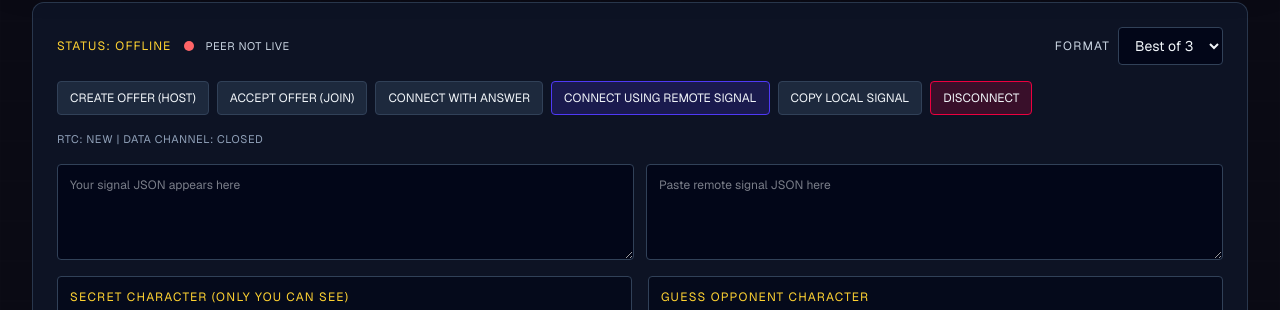
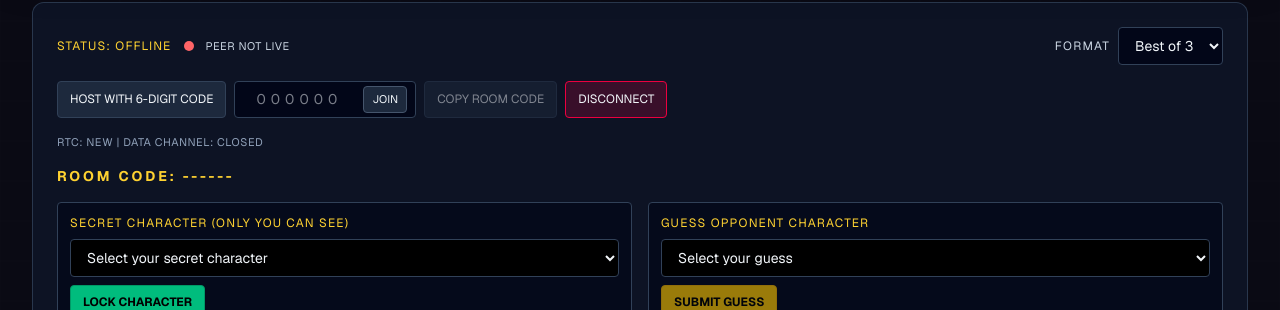
Before and after one commit to BishalAdhikari0123/guess-who, a Next.js app: page / in a window 1280 px wide. Both pictures are taken after a click on the button "ONLINE MODE OFF". Shown: the part 219-529 px from the top of the page. Built offline with nearby package versions, Linux system fonts and the light colour scheme.

Commit message:
Switch online connect to 6-digit room codes with PeerJS

```diff
--- a/package.json
+++ b/package.json
@@ -10,6 +10,7 @@
   },
   "dependencies": {
     "next": "16.2.4",
+    "peerjs": "^1.5.5",
     "react": "19.2.4",
     "react-dom": "19.2.4"
   },
--- a/src/app/page.tsx
+++ b/src/app/page.tsx
@@ -1,6 +1,7 @@
 "use client";
 
 import { useState, useEffect, useRef } from "react";
+import Peer, { DataConnection } from "peerjs";
 import { otherGames } from "../lib/other-games";
 
 type Hero = {
@@ -542,18 +543,18 @@ export default function GuessWhoGame() {
   const [lastGuessInfo, setLastGuessInfo] = useState<string>("");
 
   const [connectionStatus, setConnectionStatus] = useState<
-    "offline" | "waiting-offer" | "waiting-answer" | "connected"
+    "offline" | "hosting" | "joining" | "connected"
   >("offline");
   const [rtcState, setRtcState] = useState<string>("new");
   const [channelState, setChannelState] = useState<string>("closed");
   const [peerLive, setPeerLive] = useState(false);
   const [latencyMs, setLatencyMs] = useState<number | null>(null);
   const [lastSeenAt, setLastSeenAt] = useState<number | null>(null);
-  const [localSignal, setLocalSignal] = useState("");
-  const [remoteSignal, setRemoteSignal] = useState("");
+  const [roomCode, setRoomCode] = useState("");
+  const [joinCode, setJoinCode] = useState("");
 
-  const pcRef = useRef<RTCPeerConnection | null>(null);
-  const dcRef = useRef<RTCDataChannel | null>(null);
+  const peerRef = useRef<Peer | null>(null);
+  const connRef = useRef<DataConnection | null>(null);
   const autoGuessRoundRef = useRef<number>(-1);
   const heartbeatTimerRef = useRef<ReturnType<typeof setInterval> | null>(null);
 
@@ -631,14 +632,14 @@ export default function GuessWhoGame() {
       heartbeatTimerRef.current = null;
     }
 
-    if (dcRef.current) {
-      dcRef.current.close();
-      dcRef.current = null;
+    if (connRef.current) {
+      connRef.current.close();
+      connRef.current = null;
     }
 
-    if (pcRef.current) {
-      pcRef.current.close();
-      pcRef.current = null;
+    if (peerRef.current) {
+      peerRef.current.destroy();
+      peerRef.current = null;
     }
 
     setConnectionStatus("offline");
@@ -650,74 +651,115 @@ export default function GuessWhoGame() {
     setOpponentReady(false);
   };
 
-  const attachDataChannel = (dc: RTCDataChannel) => {
-    dcRef.current = dc;
-    setChannelState(dc.readyState);
-    dc.onopen = () => {
+  const attachConnection = (conn: DataConnection) => {
+    connRef.current = conn;
+    setChannelState(conn.open ? "open" : "connecting");
+
+    conn.on("open", () => {
       setConnectionStatus("connected");
       setChannelState("open");
       sendMessage({ type: "ping", at: Date.now() });
-    };
-    dc.onclose = () => {
+    });
+
+    conn.on("close", () => {
       setConnectionStatus("offline");
       setChannelState("closed");
       setPeerLive(false);
-    };
-    dc.onmessage = (event) => {
+    });
+
+    conn.on("data", (payload) => {
       try {
-        const msg = JSON.parse(event.data) as NetMessage;
+        const msg = (typeof payload === "string" ? JSON.parse(payload) : payload) as NetMessage;
         handleNetMessage(msg);
       } catch {
         // ignore malformed packets
       }
-    };
-  };
-
-  const createPeer = (host: boolean) => {
-    teardownConnection();
-
-    const pc = new RTCPeerConnection({
-      iceServers: [{ urls: "stun:stun.l.google.com:19302" }],
     });
 
-    pc.onicecandidate = () => {
-      if (pc.localDescription) {
-        setLocalSignal(JSON.stringify(pc.localDescription));
-      }
-    };
-
-    pc.onconnectionstatechange = () => {
-      setRtcState(pc.connectionState);
-      if (pc.connectionState === "connected") {
-        setConnectionStatus("connected");
-      }
-      if (pc.connectionState === "failed" || pc.connectionState === "disconnected" || pc.connectionState === "closed") {
-        setConnectionStatus("offline");
-        setPeerLive(false);
-      }
-    };
-
-    if (host) {
-      attachDataChannel(pc.createDataChannel("guess-channel"));
-      setConnectionStatus("waiting-answer");
-    } else {
-      pc.ondatachannel = (ev) => attachDataChannel(ev.channel);
-      setConnectionStatus("waiting-offer");
-    }
-
-    pcRef.current = pc;
-    return pc;
+    conn.on("error", (err) => {
+      setLastGuessInfo(`Connection error: ${err.type}`);
+      setConnectionStatus("offline");
+      setPeerLive(false);
+    });
   };
 
   const sendMessage = (message: NetMessage) => {
-    if (dcRef.current && dcRef.current.readyState === "open") {
-      dcRef.current.send(JSON.stringify(message));
+    if (connRef.current && connRef.current.open) {
+      connRef.current.send(message);
     }
   };
 
-  const copyLocalSignal = async () => {
-    if (!localSignal) return;
-    await navigator.clipboard.writeText(localSignal);
+  const generateRoomCode = () => `${Math.floor(100000 + Math.random() * 900000)}`;
+
+  const hostWithCode = async () => {
+    teardownConnection();
+    const code = generateRoomCode();
+    setRoomCode(code);
+    setJoinCode(code);
+    setConnectionStatus("hosting");
+    setRtcState("creating-host");
+
+    const peer = new Peer(code);
+    peerRef.current = peer;
+
+    peer.on("open", () => {
+      setRtcState("host-ready");
+    });
+
+    peer.on("connection", (conn) => {
+      setRtcState("peer-joined");
+      attachConnection(conn);
+    });
+
+    peer.on("disconnected", () => {
+      setConnectionStatus("offline");
+      setPeerLive(false);
+      setRtcState("disconnected");
+    });
+
+    peer.on("error", (err) => {
+      setLastGuessInfo(`Peer error: ${err.type}`);
+      setConnectionStatus("offline");
+      setRtcState(`error:${err.type}`);
+    });
+  };
+
+  const joinWithCode = async () => {
+    const code = joinCode.trim();
+    if (!/^\d{6}$/.test(code)) {
+      setLastGuessInfo("Enter a valid 6-digit code.");
+      return;
+    }
+
+    teardownConnection();
+    setConnectionStatus("joining");
+    setRtcState("creating-client");
+
+    const peer = new Peer();
+    peerRef.current = peer;
+
+    peer.on("open", () => {
+      setRtcState("client-ready");
+      const conn = peer.connect(code, { reliable: true });
+      attachConnection(conn);
+    });
+
+    peer.on("disconnected", () => {
+      setConnectionStatus("offline");
+      setPeerLive(false);
+      setRtcState("disconnected");
+    });
+
+    peer.on("error", (err) => {
+      setLastGuessInfo(`Peer error: ${err.type}`);
+      setConnectionStatus("offline");
+      setRtcState(`error:${err.type}`);
+    });
+  };
+
+  const copyRoomCode = async () => {
+    if (!roomCode) return;
+    await navigator.clipboard.writeText(roomCode);
   };
 
   const concludeRound = (winner: "me" | "opponent") => {
@@ -804,43 +846,9 @@ export default function GuessWhoGame() {
     }
   };
 
-  const createOffer = async () => {
-    const pc = createPeer(true);
-    const offer = await pc.createOffer();
-    await pc.setLocalDescription(offer);
-  };
-
-  const acceptOfferAndCreateAnswer = async () => {
-    const pc = createPeer(false);
-    const offer = JSON.parse(remoteSignal);
-    await pc.setRemoteDescription(new RTCSessionDescription(offer));
-    const answer = await pc.createAnswer();
-    await pc.setLocalDescription(answer);
-  };
-
-  const connectWithAnswer = async () => {
-    if (!pcRef.current) return;
-    const answer = JSON.parse(remoteSignal);
-    await pcRef.current.setRemoteDescription(new RTCSessionDescription(answer));
-  };
-
-  const connectUsingSignal = async () => {
-    if (!remoteSignal.trim()) return;
-    const desc = JSON.parse(remoteSignal);
-
-    if (desc.type === "offer") {
-      const pc = createPeer(false);
-      await pc.setRemoteDescription(new RTCSessionDescription(desc));
-      const answer = await pc.createAnswer();
-      await pc.setLocalDescription(answer);
-      return;
-    }
-
-    if (desc.type === "answer") {
-      if (!pcRef.current) return;
-      await pcRef.current.setRemoteDescription(new RTCSessionDescription(desc));
-    }
-  };
+  useEffect(() => {
+    return () => teardownConnection();
+  }, []);
 
   const toggleSelection = (name: string) => {
     if (selected.includes(name)) {
@@ -884,8 +892,8 @@ export default function GuessWhoGame() {
                 setOnlineMode(next);
                 if (!next) {
                   teardownConnection();
-                  setRemoteSignal("");
-                  setLocalSignal("");
+                  setRoomCode("");
+                  setJoinCode("");
                 }
               }}
             >
@@ -955,31 +963,26 @@ export default function GuessWhoGame() {
             </div>
 
             <div className="flex flex-wrap gap-2">
-              <button className="px-3 py-2 rounded border border-slate-700 bg-slate-800 text-xs uppercase" onClick={createOffer}>Create Offer (Host)</button>
-              <button className="px-3 py-2 rounded border border-slate-700 bg-slate-800 text-xs uppercase" onClick={acceptOfferAndCreateAnswer}>Accept Offer (Join)</button>
-              <button className="px-3 py-2 rounded border border-slate-700 bg-slate-800 text-xs uppercase" onClick={connectWithAnswer}>Connect With Answer</button>
-              <button className="px-3 py-2 rounded border border-indigo-600 bg-indigo-600/20 text-xs uppercase" onClick={connectUsingSignal}>Connect Using Remote Signal</button>
-              <button className="px-3 py-2 rounded border border-slate-700 bg-slate-800 text-xs uppercase" onClick={copyLocalSignal}>Copy Local Signal</button>
+              <button className="px-3 py-2 rounded border border-slate-700 bg-slate-800 text-xs uppercase" onClick={hostWithCode}>Host with 6-Digit Code</button>
+              <div className="flex items-center gap-2 rounded border border-slate-700 bg-slate-950 px-2 py-1">
+                <input
+                  className="w-28 bg-transparent text-center tracking-[0.35em] text-sm outline-none"
+                  placeholder="000000"
+                  maxLength={6}
+                  value={joinCode}
+                  onChange={(e) => setJoinCode(e.target.value.replace(/\D/g, "").slice(0, 6))}
+                />
+                <button className="px-2 py-1 rounded border border-slate-600 bg-slate-800 text-[11px] uppercase" onClick={joinWithCode}>Join</button>
+              </div>
+              <button className="px-3 py-2 rounded border border-slate-700 bg-slate-800 text-xs uppercase disabled:opacity-50" onClick={copyRoomCode} disabled={!roomCode}>Copy Room Code</button>
               <button className="px-3 py-2 rounded border border-rose-600 bg-rose-600/20 text-xs uppercase" onClick={teardownConnection}>Disconnect</button>
             </div>
 
             <div className="text-[11px] text-slate-400 uppercase tracking-wider">
               RTC: {rtcState} | Data channel: {channelState}
             </div>
-
-            <div className="grid grid-cols-1 md:grid-cols-2 gap-3">
-              <textarea
-                className="w-full min-h-24 p-3 rounded border border-slate-700 bg-slate-950 text-xs"
-                placeholder="Your signal JSON appears here"
-                value={localSignal}
-                readOnly
-              />
-              <textarea
-                className="w-full min-h-24 p-3 rounded border border-slate-700 bg-slate-950 text-xs"
-                placeholder="Paste remote signal JSON here"
-                value={remoteSignal}
-                onChange={(e) => setRemoteSignal(e.target.value)}
-              />
+            <div className="text-sm font-bold tracking-[0.2em] text-amber-300 uppercase">
+              Room Code: {roomCode || "------"}
             </div>
 
             <div className="grid grid-cols-1 md:grid-cols-2 gap-4">
```
Also changed, not shown: 1 other file (tests, documents, lock files or other folders).
